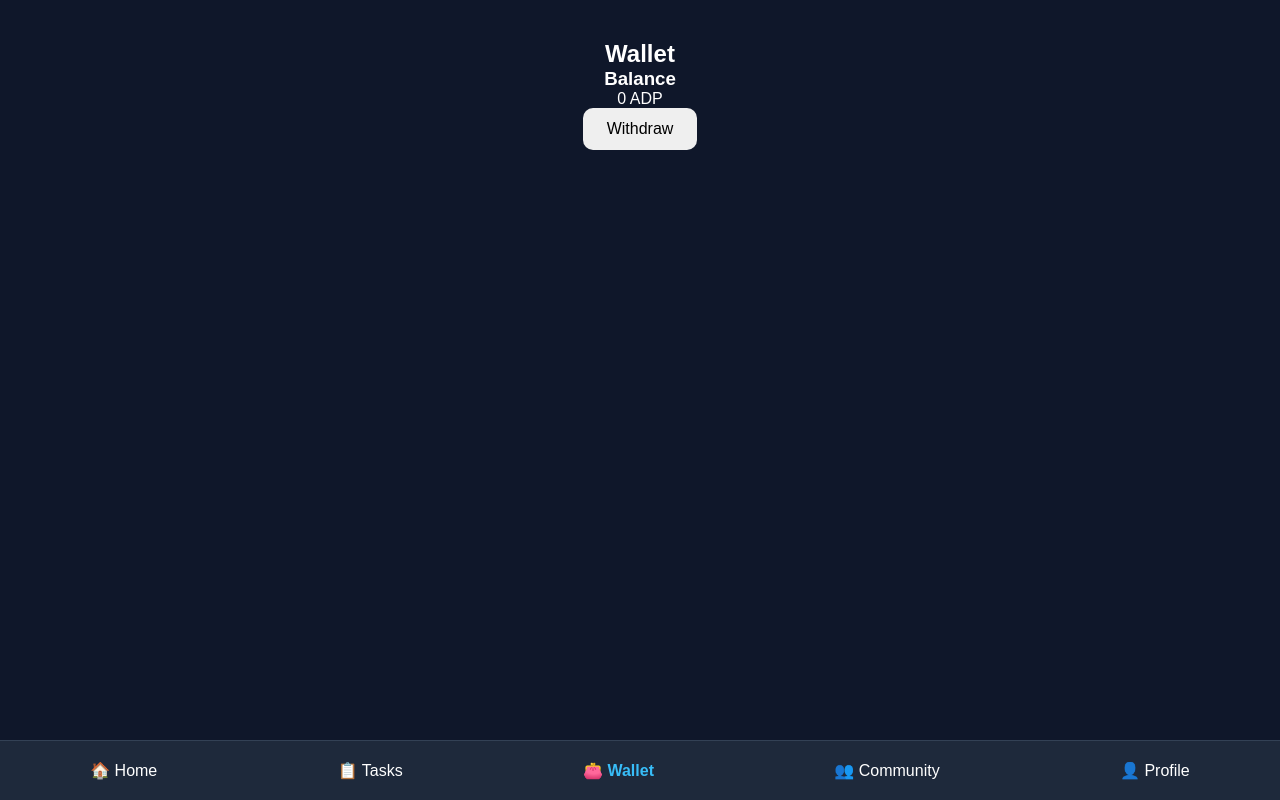
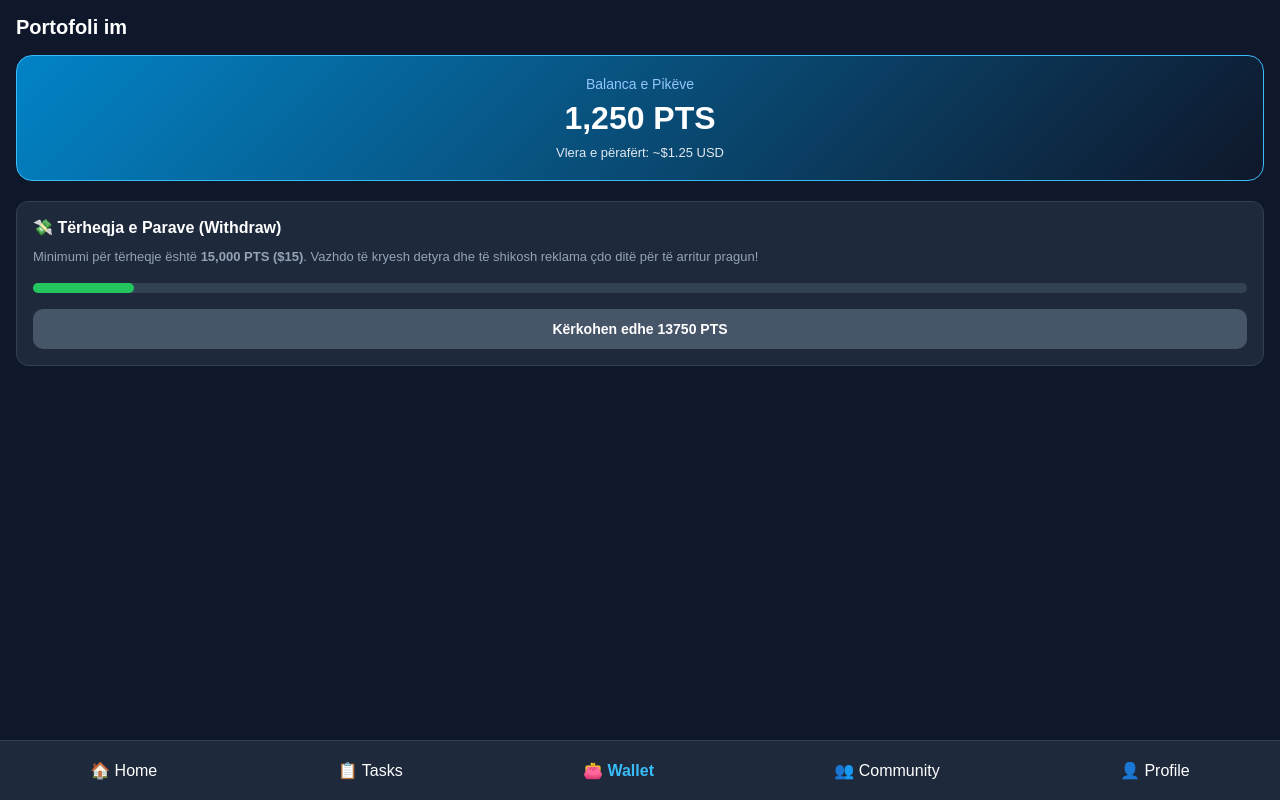
Before and after one commit to Fidaniii812/addev-miniapp, a React (Vite) app: page / in a window 1280 px wide. Both pictures are taken after a click on the button "👛 Wallet". Built offline with nearby package versions, Linux system fonts and the light colour scheme.

Commit message:
Enhance Wallet component with points display and withdrawal

```diff
--- a/src/pages/Wallet.tsx
+++ b/src/pages/Wallet.tsx
@@ -1,27 +1,71 @@
+import { useState } from "react";
+
 export default function Wallet() {
+  const [points] = useState<number>(1250); // Shembull balanca
+  const minPointsToWithdraw = 15000; // E barabartë me $15
+
   return (
-    <div
-      style={{
-        textAlign: "center",
-        padding: "40px 20px",
-      }}
-    >
-      <h2>Wallet</h2>
+    <div style={{ padding: "16px", color: "#fff", fontFamily: "sans-serif", paddingBottom: "80px" }}>
+      <h2 style={{ marginBottom: "16px", fontSize: "20px" }}>Portofoli im</h2>
 
-      <h3>Balance</h3>
+      {/* Card e Balancës */}
+      <div style={{
+        background: "linear-gradient(135deg, #0284c7, #0f172a)",
+        padding: "20px",
+        borderRadius: "16px",
+        border: "1px solid #38bdf8",
+        marginBottom: "20px",
+        textAlign: "center"
+      }}>
+        <div style={{ fontSize: "14px", color: "#93c5fd" }}>Balanca e Pikëve</div>
+        <div style={{ fontSize: "32px", fontWeight: "bold", margin: "8px 0" }}>
+          {points.toLocaleString()} PTS
+        </div>
+        <div style={{ fontSize: "13px", color: "#e2e8f0" }}>
+          Vlera e përafërt: ~${((points / 15000) * 15).toFixed(2)} USD
+        </div>
+      </div>
 
-      <p>0 ADP</p>
+      {/* Kushtet e Tërheqjes */}
+      <div style={{
+        background: "#1e293b",
+        padding: "16px",
+        borderRadius: "12px",
+        border: "1px solid #334155"
+      }}>
+        <h3 style={{ margin: "0 0 10px 0", fontSize: "16px" }}>💸 Tërheqja e Parave (Withdraw)</h3>
+        <p style={{ fontSize: "13px", color: "#94a3b8", lineHeight: "1.5" }}>
+          Minimumi për tërheqje është <strong>15,000 PTS ($15)</strong>.
+          Vazhdo të kryesh detyra dhe të shikosh reklama çdo ditë për të arritur pragun!
+        </p>
 
-      <button
-        style={{
-          padding: "12px 24px",
-          borderRadius: "10px",
-          border: "none",
-          cursor: "pointer",
-        }}
-      >
-        Withdraw
-      </button>
+        {/* Progress Bar */}
+        <div style={{ background: "#334155", height: "10px", borderRadius: "5px", margin: "16px 0" }}>
+          <div style={{
+            background: "#22c55e",
+            height: "100%",
+            borderRadius: "5px",
+            width: `${Math.min((points / minPointsToWithdraw) * 100, 100)}%`
+          }} />
+        </div>
+
+        <button
+          disabled={points < minPointsToWithdraw}
+          style={{
+            width: "100%",
+            padding: "12px",
+            borderRadius: "10px",
+            border: "none",
+            background: points >= minPointsToWithdraw ? "#22c55e" : "#475569",
+            color: "#fff",
+            fontWeight: "bold",
+            fontSize: "14px",
+            cursor: points >= minPointsToWithdraw ? "pointer" : "not-allowed"
+          }}
+        >
+          {points >= minPointsToWithdraw ? "Kërko Tërheqjen ($15)" : "Kërkohen edhe " + (minPointsToWithdraw - points) + " PTS"}
+        </button>
+      </div>
     </div>
   );
 }
```
